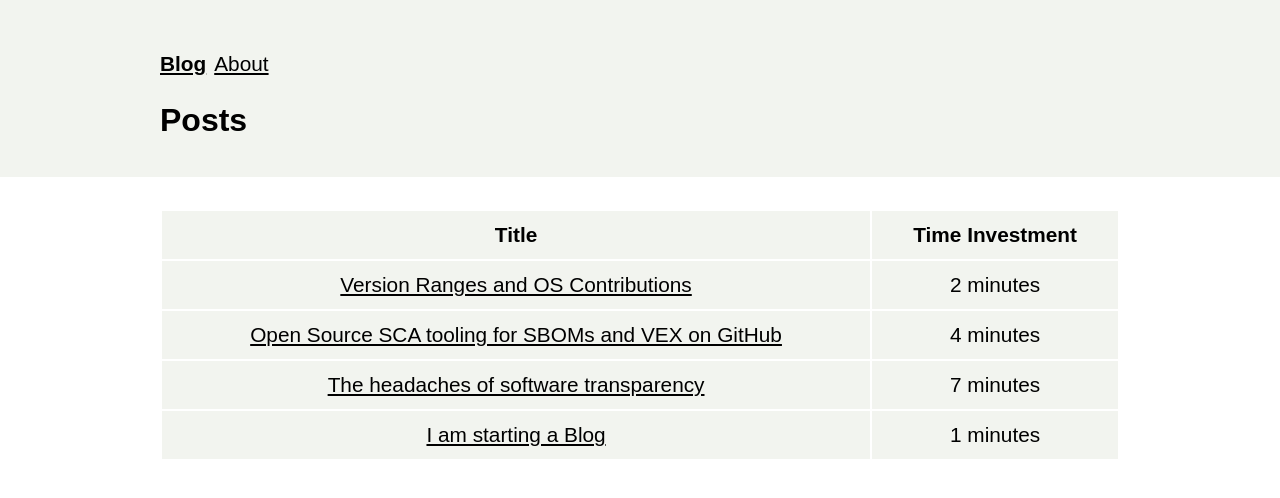
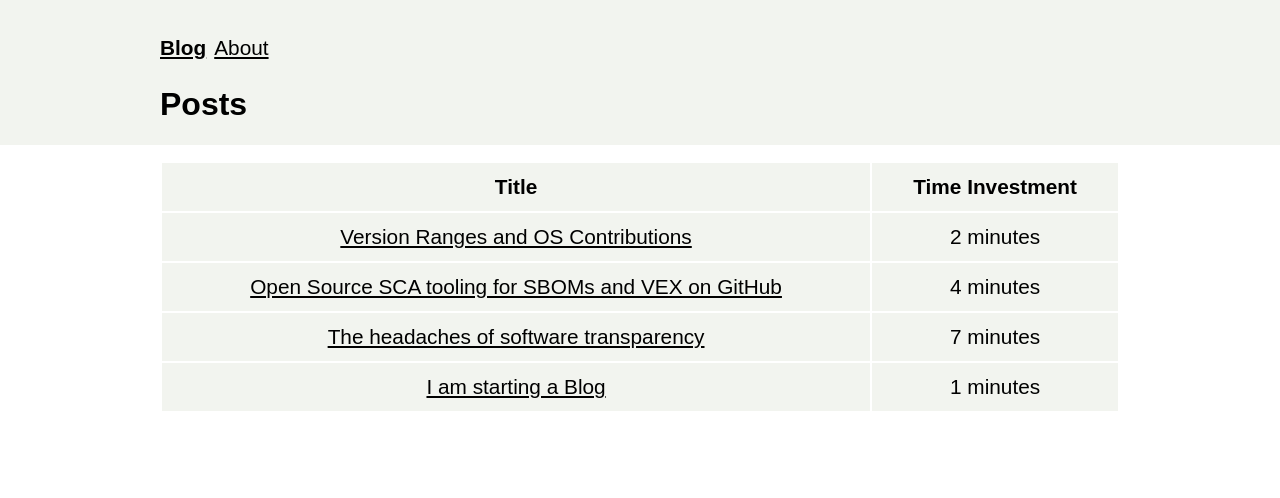
Before and after one commit to RingoDev/ringodev.github.io, a Jekyll site: the page built from blog/index.md, in a window 1280 px wide. Shown: the top 498 px of the page. Built offline with Jekyll 4.4.1, drawn with Linux system fonts in a browser that asks for light colours; comment, search, counter and statistics services are not loaded.

Commit message:
reduce padding on mobile container

```diff
--- a/blog/assets/css/styles.css
+++ b/blog/assets/css/styles.css
@@ -95,7 +95,7 @@ td, th {
 .container {
     margin-left: auto;
     margin-right: auto;
-    padding: 2rem;
+    padding: 1rem;
 }
 
 .footer {
@@ -118,6 +118,7 @@ td, th {
     .container {
         width: 75%;
         max-width: 60rem;
+        padding: 1rem;
     }
 
     .portrait {
```
